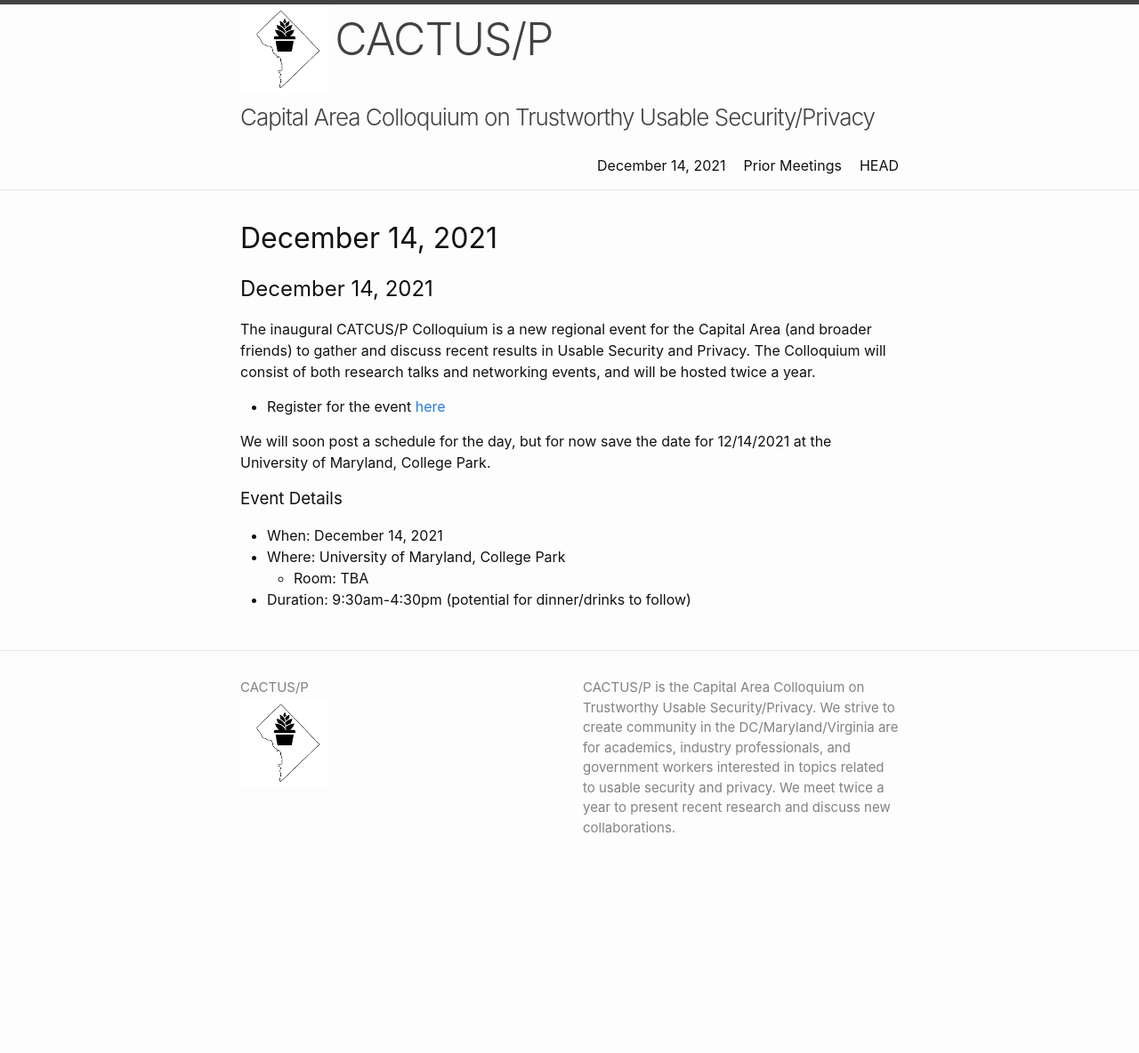
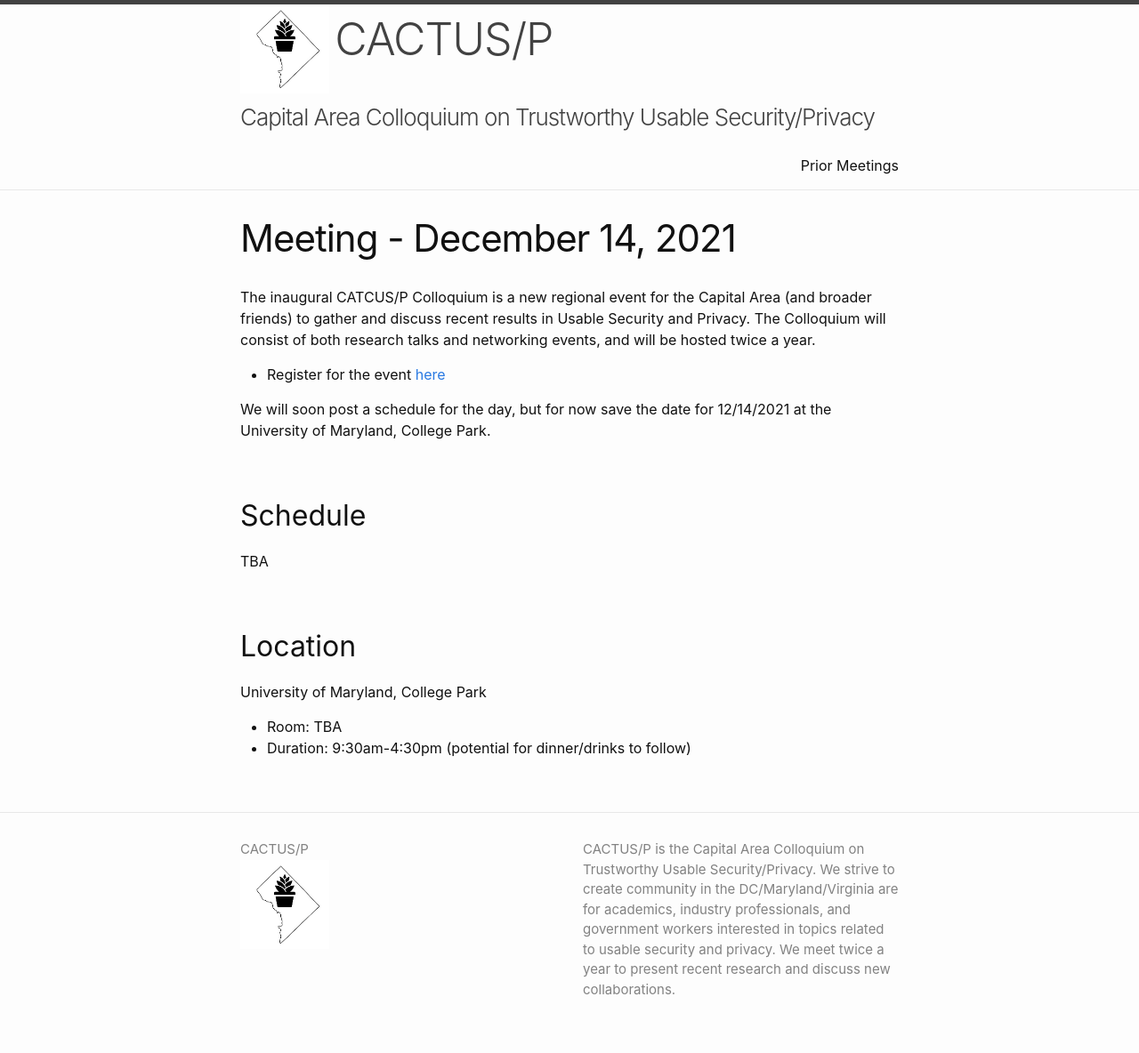
Before and after one commit to CACTUS-Colloquium/CACTUS-Colloquium.github.io, a Jekyll site: the page built from index.md, in a window 1280 px wide. Shown: the whole page at 89% size. Built offline with Jekyll 4.4.1, drawn with Linux system fonts in a browser that asks for light colours; our own code applies the rules of GitHub Pages for plain Markdown files; before the commit the page ends 1002 px from its top, so only the background shows below that.

Commit message:
updating webpage

```diff
--- a/_config.yml
+++ b/_config.yml
@@ -49,7 +49,7 @@ minima:
 # If you want to link only specific pages in your header, uncomment
 # this and add the path to the pages in order as they should show up
 header_pages:
-#  - prior.md
+  - prior.md
 #  - about.md
 
 # Build settings
--- a/index.md
+++ b/index.md
@@ -1,8 +1,8 @@
 ---
-layout: home
+layout: page
+title: Meeting - December 14, 2021
 ---
 
-## December 14, 2021
 
 The inaugural CATCUS/P Colloquium is a new regional event for the Capital Area (and broader friends) to gather and discuss recent results in Usable Security and Privacy. The Colloquium will consist of both research talks and networking events, and will be hosted twice a year.
 
@@ -10,10 +10,12 @@ The inaugural CATCUS/P Colloquium is a new regional event for the Capital Area (
 
 We will soon post a schedule for the day, but for now save the date for 12/14/2021 at the University of Maryland, College Park.
 
+## Schedule
 
-### Event Details
+TBA
 
-* When: December 14, 2021
-* Where: University of Maryland, College Park
+## Location
+
+University of Maryland, College Park
   * Room: TBA
-* Duration: 9:30am-4:30pm (potential for dinner/drinks to follow)
+  * Duration: 9:30am-4:30pm (potential for dinner/drinks to follow)
```
